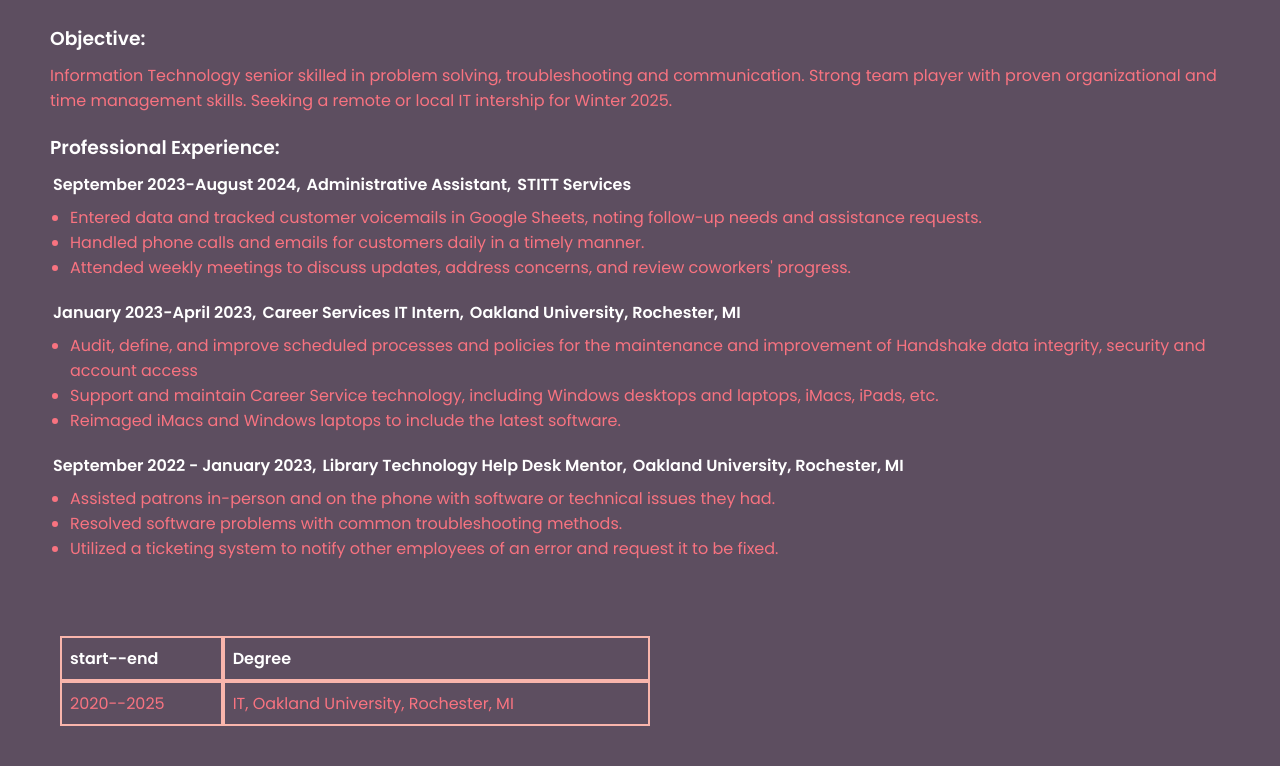
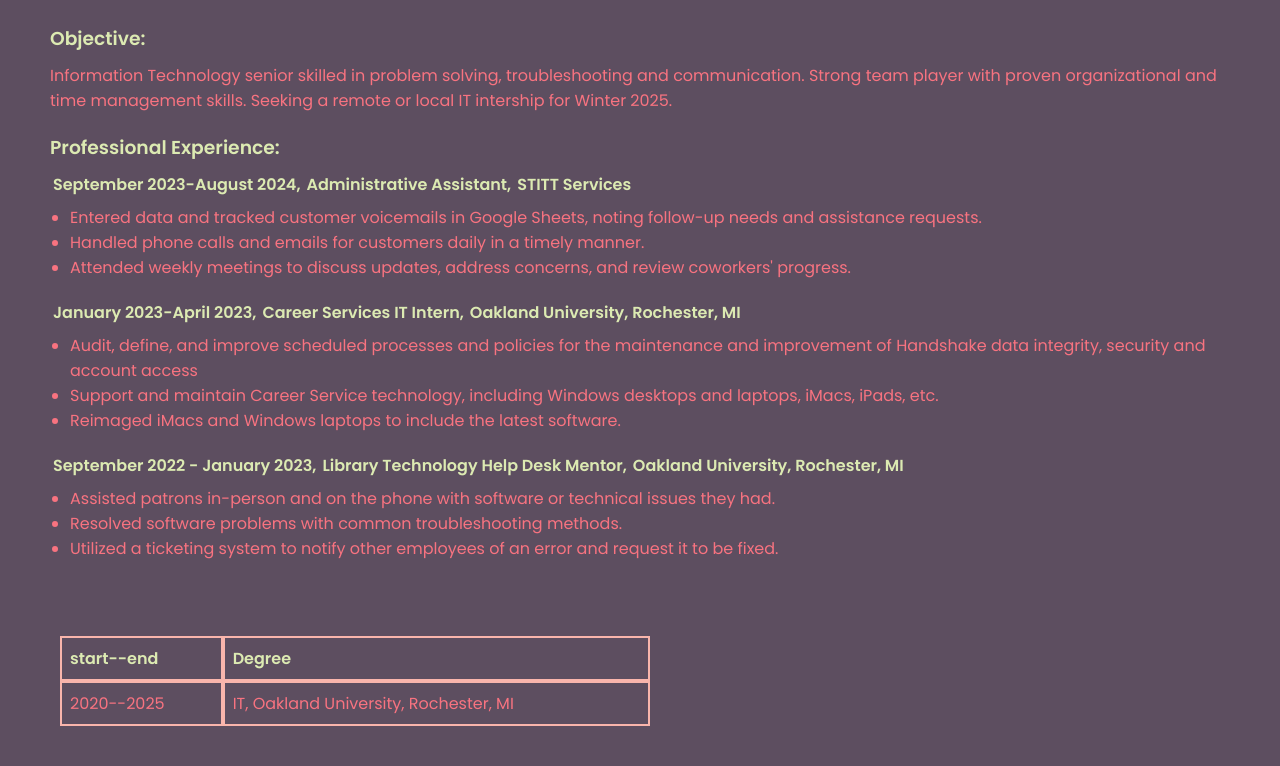
Before and after one commit to shekiat/shekia_tillerson_portfolio, a plain HTML site: page html/my_resume.html in a window 1280 px wide. Shown: the part 211-977 px from the top of the page. Drawn offline with nearby package versions, Linux system fonts and the light colour scheme.

Commit message:
Update resume_styles.css

```diff
--- a/css/resume_styles.css
+++ b/css/resume_styles.css
@@ -10,7 +10,7 @@
     /* set up color variables for CSS*/
     --bg-primary: #5D4E60; /*invoke */
     --bg-secondary: #8EA8C3;
-    --font-color-primary: #FFFFFF;
+    --font-color-primary: #DCEAB2;
     --font-color-secondary:#f87380;
     --backup-color: #F9B5AC;
 }
```
